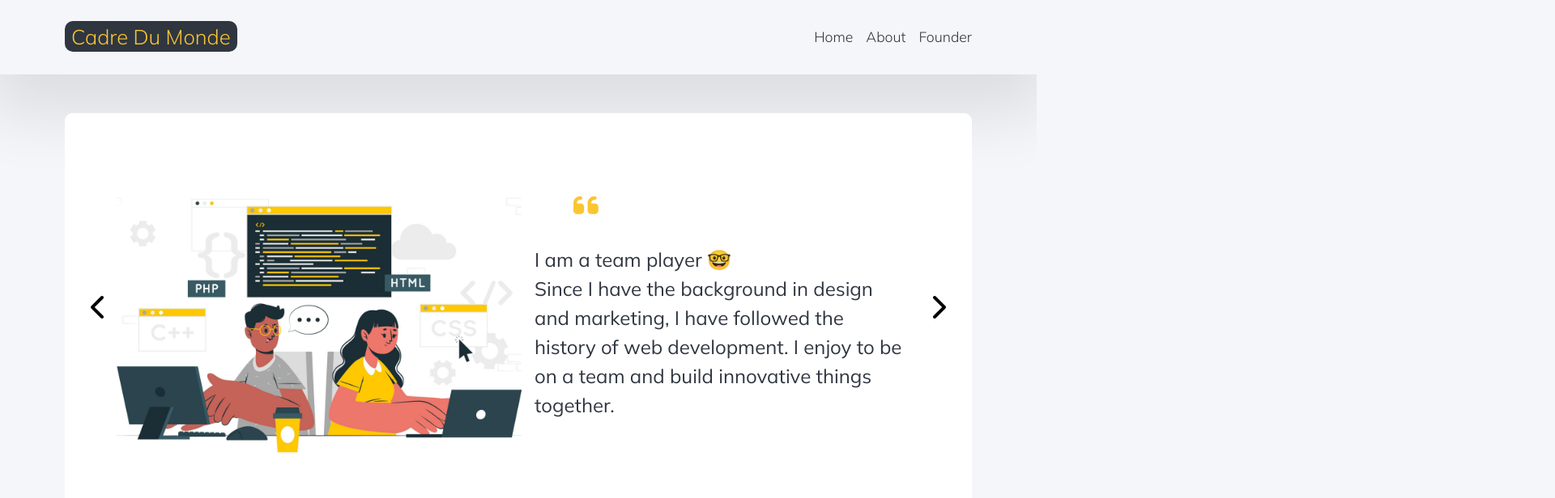
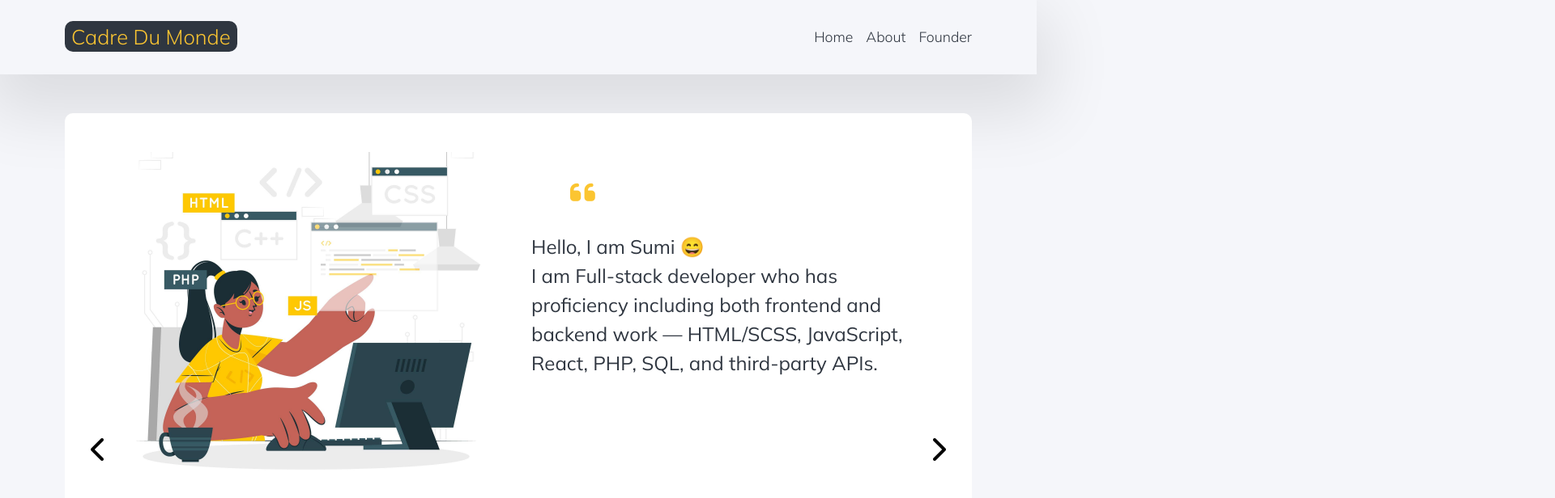
Before and after one commit to SumiSeo/photo-stocker, a React (Create React App) app: page /founder in a window 1280 px wide. Shown: the top 616 px of the page at 81% size, 1920 px wide, since content can reach past the window. Built offline with nearby package versions, Linux system fonts and the light colour scheme.

Commit message:
done slides almost

```diff
--- a/src/components/Founder.js
+++ b/src/components/Founder.js
@@ -2,56 +2,65 @@ import React,{useState, useEffect} from "react";
 
 const slides = document.querySelectorAll(".founder__box");
 slides.forEach((slide, i)=>{
-        console.log(slide);
-        slide.style.transform = `translateX((${i * 100})%)`;
+    console.log(slide);
+    console.log(i);
+    slide.style.transform = `translateX(${i * 100}%) translateY(${- i * 100}%)`;
 });
 
-    let curSlide = -1;
+let curSlide = 0;
 
+const maxSlide = slides.length;
 const Founder = ()=>{
+    useEffect(()=>{
+        slides.forEach((slide, i)=>{
+            console.log(slide);
+            console.log(i);
+            slide.style.transform = `translateX(${i * 100}%) translateY(${- i * 100}%)`;
+    });
 
+    },[])
     const [index, setSelectedIndex] = useState(0);
     //
 
     const onLeftClick = () =>{
-        console.log("hi");
+        if(curSlide ===0){
+            curSlide = maxSlide;
+        }
+        curSlide--;
+        slides.forEach((slide, i)=>{
+            console.log(slide);
+            console.log(i);
+            slide.style.transform = `translateX(${(i-curSlide) * 100}%) translateY(${- i * 100}%)`;
+        });
+
     };
 
     //Nest Slide
-    const maxSlide = slides.length;
-    const onClick = ()=>{
-        console.log("hi");
-        setSelectedIndex(index+1);
-        if(index = maxSlide) {
-            setSelectedIndex(0);
-        } else{
+
+    const onRightClick = ()=>{
+        console.log(34);
+        if(curSlide === maxSlide-1){
+            curSlide = -1;
+        }
+        else{
+            curSlide++;
             slides.forEach((slide, i)=>{
-                console.log(slide);
-                slide.style.transform = `translateX(${100 * (i-index)}%)`;
+            console.log(slide);
+            console.log(i);
+            slide.style.transform = `translateX(${(i-curSlide) * 100}%) translateY(${- i * 100}%)`;
         });
-    };
 
-
-        // if(curSlide === maxSlide-1){
-        //     curSlide = 0;
-        // } else{
-        //     curSlide++;
-        //     slides.forEach((slide, i)=>{
-        //     console.log(slide);
-        //     slide.style.transform = `translateX(${100 * (i-curSlide)}%)`;
-        // })
-        // }
-
-
+        }
 
     };
 
 
+
+
     return (
         <div className="founder">
-            <div className="founder__container">
-                <div
-                onClick={onClick}
+            <div
+                onClick={onRightClick}
                 className="arrow">
                     <i className="fas fa-chevron-right"></i>
                 </div>
@@ -59,7 +68,9 @@ const Founder = ()=>{
                 onClick={onLeftClick}
                 className="arrow">
                     <i className="fas fa-chevron-left"></i>
-                </div>
+            </div>
+            <div className="founder__container">
+
                 <div className="founder__box">
                     <div className="founder__column founder__img1"> </div>
                     <div className="founder__column">
--- a/src/sass/main.scss
+++ b/src/sass/main.scss
@@ -215,22 +215,29 @@ img {
   font-size: 1.6rem;
   font-weight: 300;
 }
+// .founder__container {
+//   overflow: hidden;
+// }
 
-.founder {
-  position: relative;
-}
 .founder__box {
   margin-top: 1rem;
   display: grid;
   grid-template-columns: repeat(2, 1fr);
   background-color: white;
   border-radius: 10px;
-  padding: 4rem 3rem;
-  position: absolute;
+  padding: 3rem 2rem;
   transition: all 0.4s ease-in-out;
+  // position: absolute;
 }
-// .founder__container {
-// }
+
+.founder__box:nth-child(2) {
+  transform: translateX(100%);
+  background-color: red;
+}
+.founder__box:last-child {
+  transform: translateX(200%);
+  background-color: red;
+}
 
 .founder__img1 {
   background-image: url("../img/fullstack.jpg");
@@ -258,7 +265,7 @@ img {
   line-height: 1.5;
 }
 
-.founder__container {
+.founder {
   position: relative;
   // overflow: hidden;
 }
@@ -267,7 +274,7 @@ img {
   font-size: 2rem;
   position: absolute;
   right: 2rem;
-  top: 15rem;
+  top: 25rem;
   cursor: pointer;
 }
 
@@ -276,7 +283,7 @@ img {
   font-size: 2rem;
   position: absolute;
   left: 2rem;
-  top: 15rem;
+  top: 25rem;
   cursor: pointer;
 }
 
```
